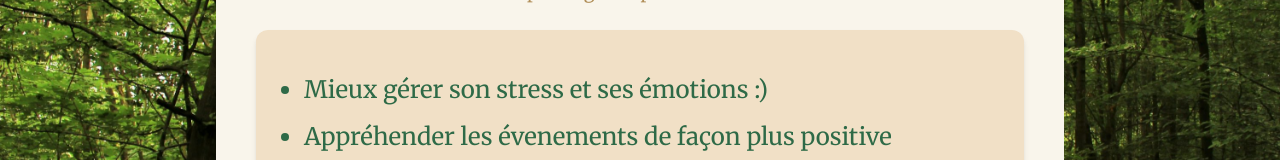
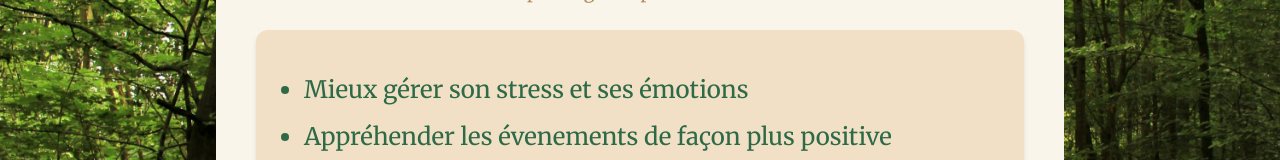
Before and after one commit to Metheor31Game/SiteSophrologue, a Next.js app in the folder vitrine/: page / in a window 1280 px wide. Shown: the part 223-383 px from the top of the page. Built offline with nearby package versions, Linux system fonts and the light colour scheme.

Commit message:
Update page.tsx

```diff
--- a/vitrine/app/page.tsx
+++ b/vitrine/app/page.tsx
@@ -11,7 +11,7 @@ export default function HomePage() {
         <h2 className="text-3xl font-semibold text-marron-doux mb-4"></h2>
         <ul className="text-marron-doux text-left list-disc pl-6 space-y-2">
           <li className="text-vert-fonce leading-relaxed mb-2 text-2xl">
-            Mieux gérer son stress et ses émotions :)
+            Mieux gérer son stress et ses émotions
           </li>
           <li className="text-vert-fonce leading-relaxed mb-2 text-2xl">Appréhender les évenements de façon plus positive</li>
           <li className="text-vert-fonce leading-relaxed mb-2 text-2xl">Développer la confiance en soi</li>
```
